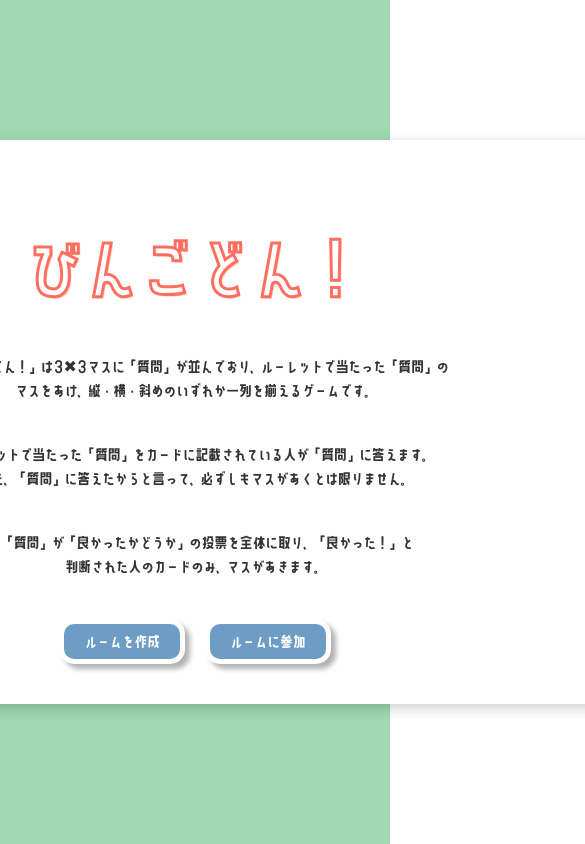
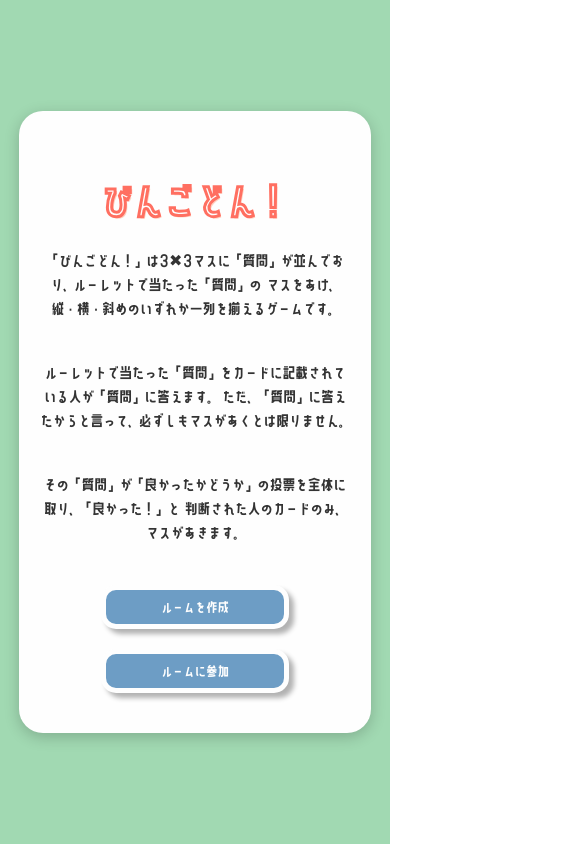
Before and after one commit to ninochil/bingo-frontend, a React (Vite) app: page / in a window 390 px wide. Shown: the top 844 px of the page, 585 px wide, since content can reach past the window. Built offline with nearby package versions, Linux system fonts and the light colour scheme.

Commit message:
toppageのレスポンシブ対応

```diff
--- a/src/components/Button.css
+++ b/src/components/Button.css
@@ -13,4 +13,14 @@
     background-color: #6d9dc5;
     color: #fefefe;
     font-family: "YDWBananaSlipPlus", sans-serif;
+    max-width: 100%;
+    box-sizing: border-box;
 }
+
+@media (max-width: 480px) {
+    .btn {
+        font-size: 0.9rem;
+        padding: 10px;
+        width: 60%; /* スマホでは少し小さく */
+    }
+}
--- a/src/pages/TopPage.tsx
+++ b/src/pages/TopPage.tsx
@@ -19,15 +19,15 @@ const TopPage: React.FC = () => {
         <div className="topPageContainer">
             <div className="TopPageCard">
                 <h1 className="topPageTitle">びんごどん！</h1>
-                <p className="description">「びんごどん！」は3✖︎3マスに「質問」が並んでおり、ルーレットで当たった「質問」の<br />
+                <p className="description">「びんごどん！」は3✖︎3マスに「質問」が並んでおり、ルーレットで当たった「質問」の
                     マスをあけ、縦・横・斜めのいずれか一列を揃えるゲームです。
                 </p>
                 <p className="description">
-                    ルーレットで当たった「質問」をカードに記載されている人が「質問」に答えます。<br />
+                    ルーレットで当たった「質問」をカードに記載されている人が「質問」に答えます。
                     ただ、「質問」に答えたからと言って、必ずしもマスがあくとは限りません。
                 </p>
                 <p className="description">
-                    その「質問」が「良かったかどうか」の投票を全体に取り、「良かった！」と<br />
+                    その「質問」が「良かったかどうか」の投票を全体に取り、「良かった！」と
                     判断された人のカードのみ、マスがあきます。
                 </p>
                 <div className="button-container">
--- a/src/styles/TopPage.css
+++ b/src/styles/TopPage.css
@@ -18,7 +18,7 @@ body {
     display: flex;
     border-radius: 24px;
     box-shadow: 0 4px 15px rgba(0, 0, 0, 0.2);
-    width: 833px; /* 画像の幅に合わせる */
+    width: 700px; /* 画像の幅に合わせる */
     max-width: 90%; /* 必要なら調整 */
     padding: 40px;
     text-align: center;
@@ -32,7 +32,7 @@ body {
     color: #fefefe;
     -webkit-text-stroke: 3px #ff6f61; /* 枠線の太さと色 */
     -webkit-text-fill-color: #fefefe; /* 枠の内側の色 (必須) */
-    font-size: 4.5rem;
+    font-size: 5.5rem;
     font-weight: bold;
     text-shadow: 2px 2px 0px #ffd1c1;
 }
@@ -48,18 +48,44 @@ body {
     justify-content: center;
 }
 
-.button {
-    background-color: #8abad3ff;
-    color: #fff;
-    border: none;
-    border-radius: 8px;
-    padding: 10px 30px;
-    font-size: 1rem;
-    box-shadow: 3px 3px 5px rgba(0, 0, 0, 0.2);
-    cursor: pointer;
-    transition: background 0.3s;
-}
-
 .button:hover {
     background-color: #6a9abf;
 }
+
+@media (max-width: 768px) {
+    .topPageContainer {
+        width: 95%;
+        padding: 15px;
+    }
+
+    .topPageTitle {
+        font-size: 2.5rem;
+    }
+
+    .description {
+        font-size: 1rem;
+    }
+
+    .button-container {
+        flex-direction: column;
+        gap: 10px;
+    }
+}
+
+@media screen and (max-width: 480px) {
+    .topPageContainer {
+        width: 80%; /* 横幅を狭く */
+        min-height: auto; /* さらに縦長に */
+        padding: 40px 20px; /* 余白を調整 */
+    }
+
+    .description {
+        font-size: 1rem;
+    }
+
+    .button-container {
+        flex-direction: column; /* 縦方向に配置 */
+        align-items: center; /* 水平方向の中央揃え */
+        justify-content: center; /* 垂直方向の中央揃え */
+    }
+}
```
